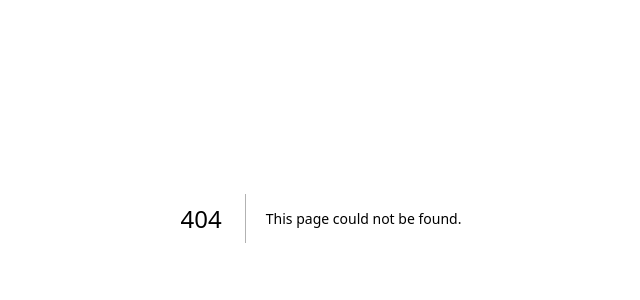
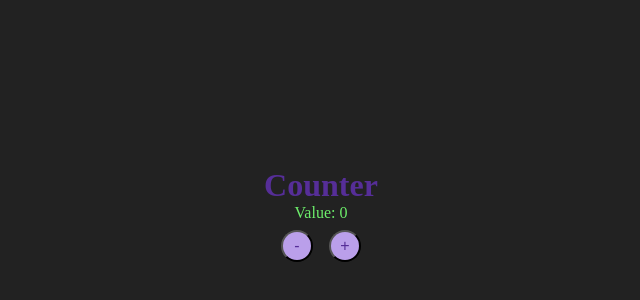
Before and after one commit to KayoRenato/trainingReact, a Next.js app: page /state/counter in a window 1280 px wide. Before the commit this address had no page. Shown: the part 182-482 px from the top of the page, without its empty margins (319-959 px from the left). Built offline with nearby package versions, Linux system fonts and the light colour scheme.

Commit message:
chore: add challenge counter state hooks

```diff
--- /dev/null
+++ b/pages/state/counter.jsx
@@ -0,0 +1,44 @@
+import { useState } from "react";
+
+export default function counter() {
+
+    const [value, setValue] = useState(0)
+
+    const plus = () => setValue(value + 1)
+
+    function minus() {
+        setValue(value - 1)
+    }
+
+    const styleContent = {
+        display: 'flex',
+        flexDirection: 'column',
+        justifyContent: 'center',
+        alignItems: 'center',
+        backgroundColor: '#222',
+        color: '#562e98',
+        height: '100vh'
+    }
+
+    const styleButton = {
+        height: 32,
+        width: 32,
+        borderRadius: '50%',
+        backgroundColor: '#ba9fea',
+        color: '#562e98',
+        textAlign: 'center',
+        fontSize: '16px',
+        margin: '8px'
+    }
+
+    return (
+        <div style={styleContent}>
+            <h1>Counter</h1>
+            <div style={{color: '#6def6b'}} >Value: {value}</div>
+            <div>
+                <button style={styleButton} onClick={minus}> - </button>
+                <button style={styleButton} onClick={plus}> + </button>
+            </div>
+        </div>
+    );
+}
--- a/pages/state/mouse.jsx
+++ b/pages/state/mouse.jsx
@@ -1,3 +1,4 @@
+/* eslint-disable react-hooks/rules-of-hooks */
 import { useState } from "react";
 
 export default function mouse() {
@@ -23,7 +24,7 @@ export default function mouse() {
     }
 
 
-    function whenMove(ev) {
+    function whenMove (ev){
         // console.log(ev.clientX, ev.clientY)
         setX(ev.clientX)
         setY(ev.clientY)
```
Lines whose indentation alone changed are shown as unchanged.
